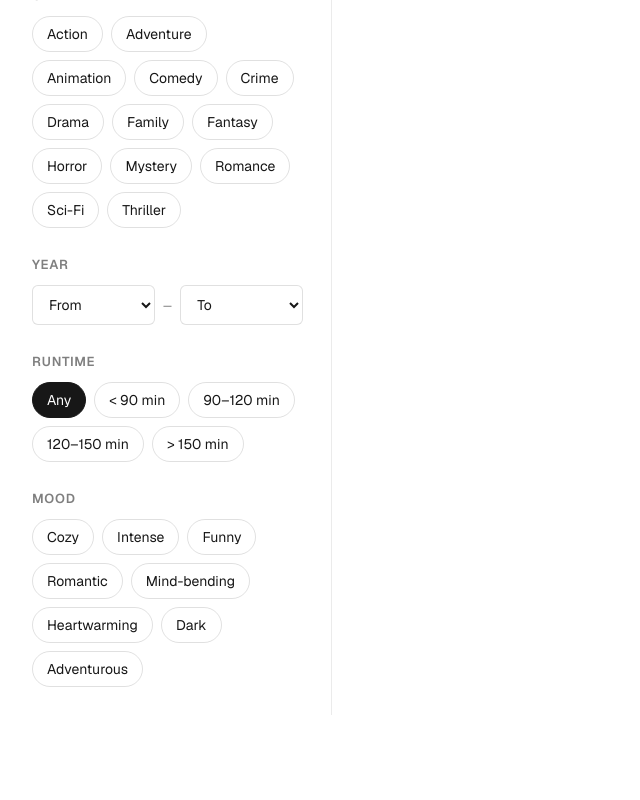
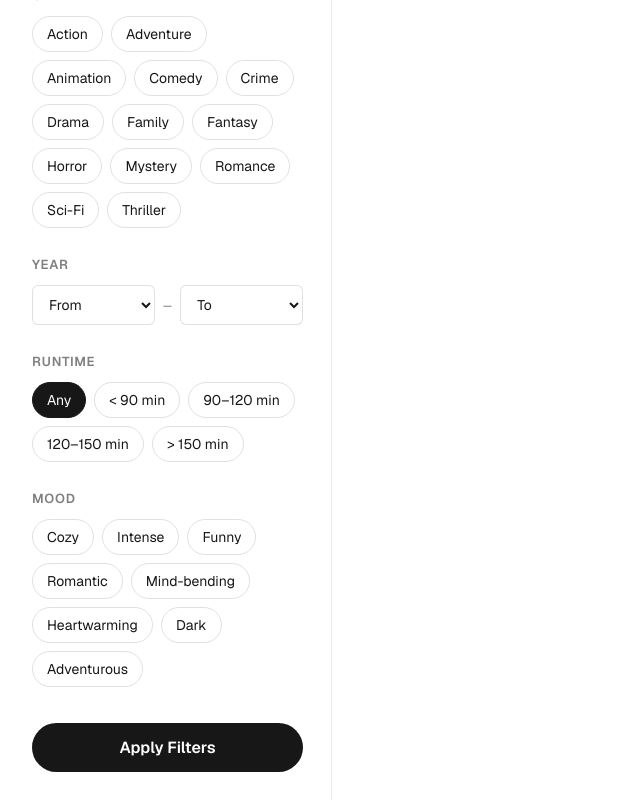
Before and after one commit to aming188/cse2004-final-project, a Next.js app: page / in a window 1280 px wide. Shown: the part 213-1013 px from the top of the page, without its empty margins (0-640 px from the left). Before the commit the page ends 928 px from the top, so only its background shows below. Built offline with nearby package versions, Linux system fonts and the light colour scheme.

Commit message:
add button to apply the filters; this will be used to trigger API

```diff
--- a/src/app/components/Filters.js
+++ b/src/app/components/Filters.js
@@ -114,6 +114,11 @@ export default function Filters() {
           ))}
         </div>
       </section>
+
+      {/* This will be used to trigger the Movie API */}
+      <button type="button" className={styles.applyButton}>
+        Apply Filters
+      </button>
     </aside>
   );
 }
--- a/src/app/components/Filters.module.css
+++ b/src/app/components/Filters.module.css
@@ -80,6 +80,28 @@
   color: rgba(0, 0, 0, 0.4);
 }
 
+.applyButton {
+  margin-top: 8px;
+  font-family: inherit;
+  font-size: 16px;
+  font-weight: 600;
+  padding: 14px 20px;
+  border-radius: 25px;
+  border: none;
+  background: var(--foreground);
+  color: var(--background);
+  cursor: pointer;
+  transition: opacity 0.15s ease, transform 0.05s ease;
+}
+
+.applyButton:hover {
+  opacity: 0.85;
+}
+
+.applyButton:active {
+  transform: translateY(1px);
+}
+
 @media (prefers-color-scheme: dark) {
   .sidebar {
     border-right-color: rgba(255, 255, 255, 0.1);
```
